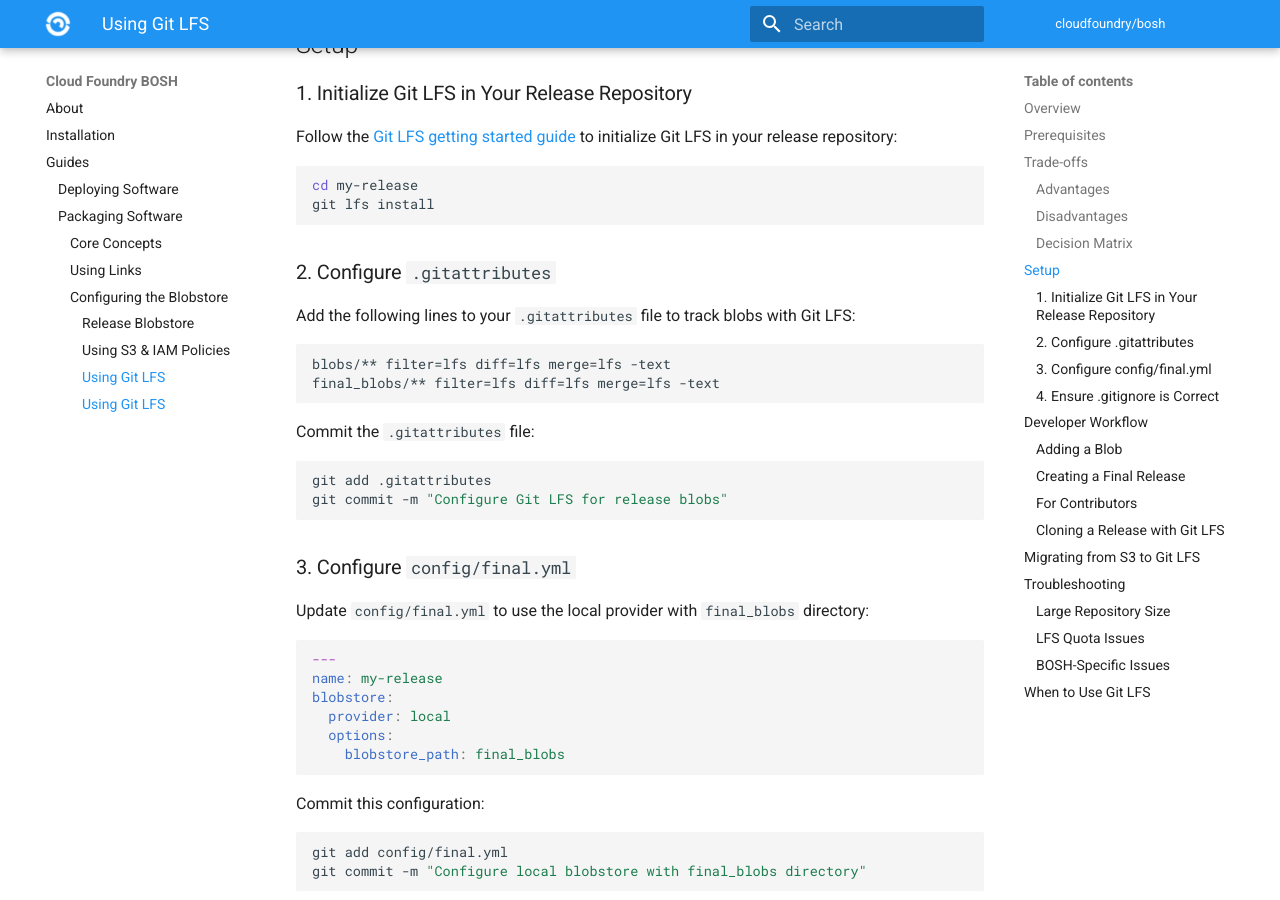
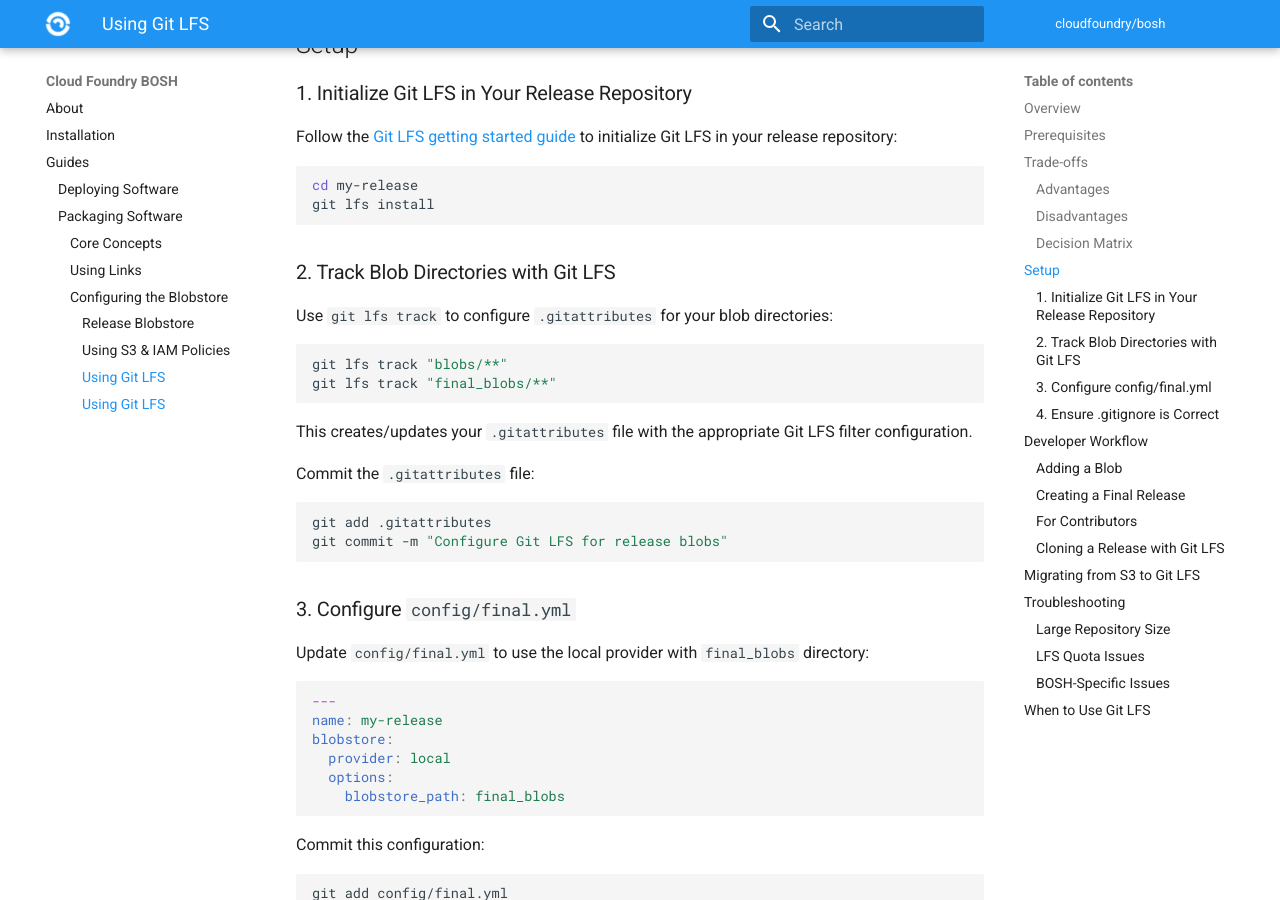
Before and after one commit to cloudfoundry/docs-bosh, an MkDocs documentation site: the page built from content/git-lfs-release-blobstore.md, in a window 1280 px wide and 900 px high, scrolled down 1899 px. Built offline with MkDocs 1.6.1 and Material for MkDocs 9.7.7, drawn with Linux system fonts in a browser that asks for light colours; old or Windows-style settings are respelled for this version of MkDocs.

Commit message:
fix: correct Git LFS setup to use git lfs track command
- Update section 2 heading from 'Configure .gitattributes' to 'Track Blob Directories with Git LFS'
- Show git lfs track commands instead of manual .gitattributes editing
- Clarify that git lfs track creates/updates .gitattributes automatically
- Aligns with proper Git LFS workflow and official documentation

````diff
--- a/content/git-lfs-release-blobstore.md
+++ b/content/git-lfs-release-blobstore.md
@@ -51,14 +51,16 @@ cd my-release
 git lfs install
 ```
 
-### 2. Configure `.gitattributes`
+### 2. Track Blob Directories with Git LFS
 
-Add the following lines to your `.gitattributes` file to track blobs with Git LFS:
+Use `git lfs track` to configure `.gitattributes` for your blob directories:
 
+```shell
+git lfs track "blobs/**"
+git lfs track "final_blobs/**"
 ```
-blobs/** filter=lfs diff=lfs merge=lfs -text
-final_blobs/** filter=lfs diff=lfs merge=lfs -text
-```
+
+This creates/updates your `.gitattributes` file with the appropriate Git LFS filter configuration.
 
 Commit the `.gitattributes` file:
 
````
